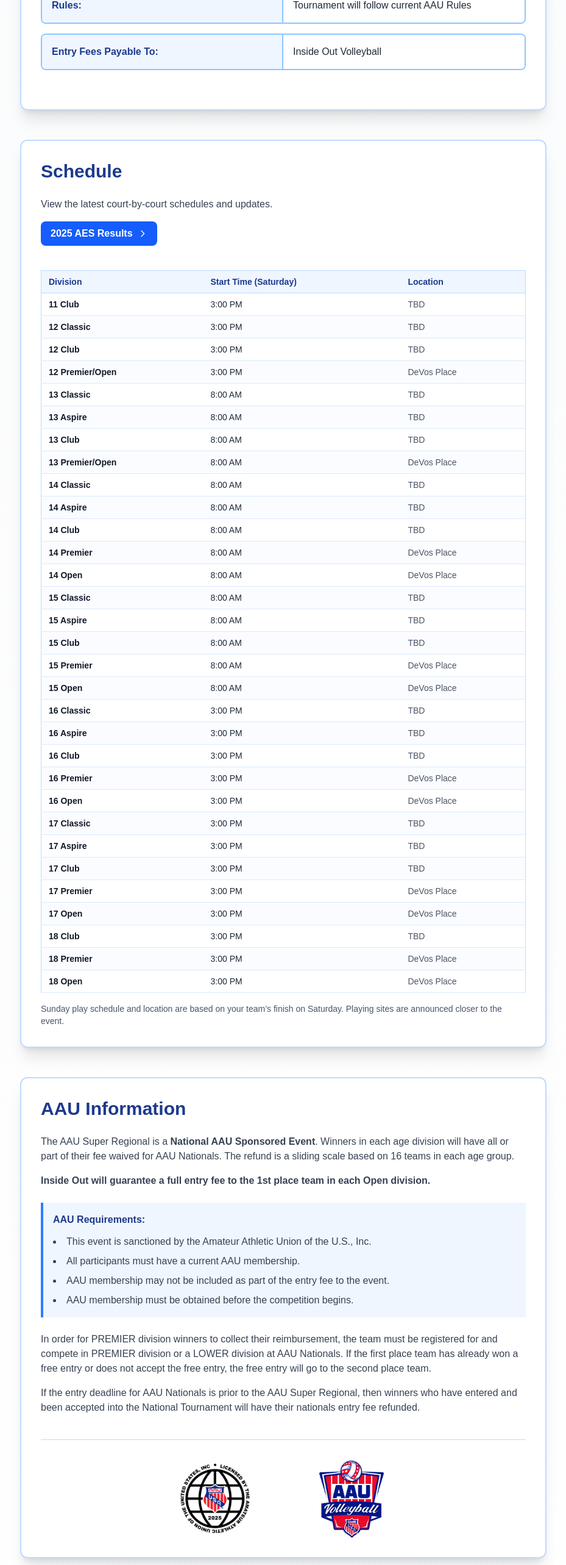
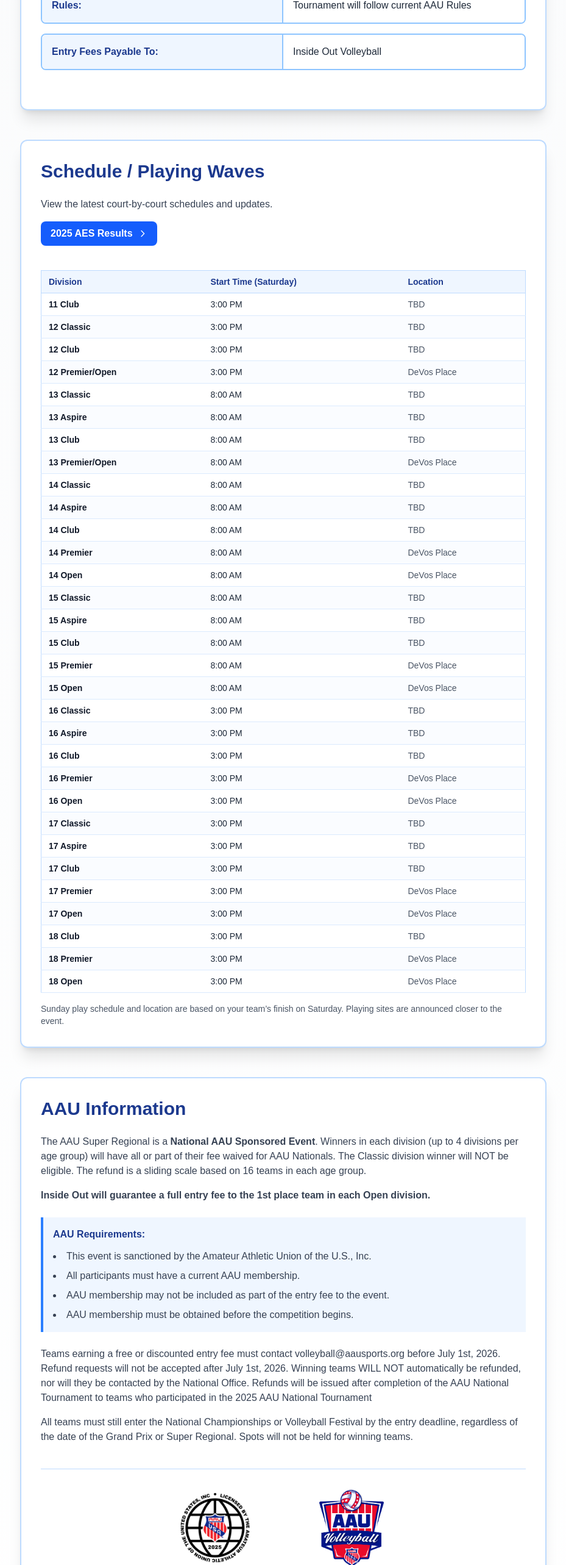
Before and after one commit to Inside-Out-Volleyball/volleyfest-web, a Next.js app: page /tournament-information in a window 1280 px wide. Shown: the part 1346-3912 px from the top of the page at 61% size, without its empty margins (175-1104 px from the left). Built offline with nearby package versions, Linux system fonts and the light colour scheme.

Commit message:
modified some tournament information

```diff
--- a/app/components/Navbar.tsx
+++ b/app/components/Navbar.tsx
@@ -2,6 +2,7 @@
 
 import Link from 'next/link';
 import { useState } from 'react';
+import { tournamentData } from '@/app/data/tournamentData';
 
 export default function Navbar() {
   const [isOpen, setIsOpen] = useState(false);
@@ -9,8 +10,8 @@ export default function Navbar() {
   const navLinks = [
     { label: 'Home', href: '/' },
     { label: 'Tournament Info', href: '/tournament-information' },
-    { label: 'Schedule', href: 'https://results.advancedeventsystems.com/event/PTAwMDAwMzY5MTY90/home', external: true },
-    { label: 'Registration', href: 'https://advancedeventsystems.com/41019', external: true },
+    { label: 'Schedule', href: '/tournament-information#schedule' },
+    { label: 'Registration', href: tournamentData.registrationUrl, external: true },
   ];
 
   return (
--- a/app/data/locations.ts
+++ b/app/data/locations.ts
@@ -21,7 +21,7 @@ export const locations: Location[] = [
   {
     name: "Grand Valley State University",
     courts: "37–44 (Fieldhouse and Rec Center)",
-    addressLines: ["1 Campus Drive", "Allendale, MI 49401"],
+    addressLines: ["4249 W Ravine Center Dr", "Allendale, MI 49401"],
     seatingAvailable: true,
     seatingText: "Bleachers – outside chairs are allowed as well",
     apparel: true,
--- a/app/locations/page.tsx
+++ b/app/locations/page.tsx
@@ -110,12 +110,6 @@ export default function LocationsPage() {
             </div>
           ))}
         </div>
-
-        <div className="mt-10 text-sm text-gray-600">
-          <p>
-            Notes summarized from the official Locations page. Details may change; check onsite signage and staff for the latest information.
-          </p>
-        </div>
       </main>
 
       <Footer />
--- a/app/page.tsx
+++ b/app/page.tsx
@@ -58,7 +58,7 @@ export default function Home() {
           />
           <Card
             title="Tickets/Admission"
-            link="https://insideout.iplextickets.com/"
+            link="https://iplexsports.com/event/dli94fTSUUPUj5ko"
           />
           <Card
             title="Locations"
--- a/app/tournament-information/page.tsx
+++ b/app/tournament-information/page.tsx
@@ -130,7 +130,7 @@ export default function TournamentInformation() {
 
         {/* Schedule Section */}
         <section id="schedule" className="bg-white border-2 border-blue-200 rounded-xl shadow-xl p-8 mb-12 scroll-mt-20">
-          <h2 className="text-2xl md:text-3xl font-bold text-blue-900 mb-6">Schedule</h2>
+          <h2 className="text-2xl md:text-3xl font-bold text-blue-900 mb-6">Schedule / Playing Waves</h2>
           <div className="space-y-4 text-gray-700">
             <p>
               View the latest court-by-court schedules and updates.
@@ -156,7 +156,7 @@ export default function TournamentInformation() {
 
           <div className="space-y-4 text-gray-700">
             <p>
-              The AAU Super Regional is a <strong>National AAU Sponsored Event</strong>. Winners in each age division will have all or part of their fee waived for AAU Nationals. The refund is a sliding scale based on 16 teams in each age group.
+              The AAU Super Regional is a <strong>National AAU Sponsored Event</strong>. Winners in each division (up to 4 divisions per age group) will have all or part of their fee waived for AAU Nationals. The Classic division winner will NOT be eligible. The refund is a sliding scale based on 16 teams in each age group.
             </p>
 
             <p>
@@ -174,11 +174,10 @@ export default function TournamentInformation() {
             </div>
 
             <p>
-              In order for PREMIER division winners to collect their reimbursement, the team must be registered for and compete in PREMIER division or a LOWER division at AAU Nationals. If the first place team has already won a free entry or does not accept the free entry, the free entry will go to the second place team.
+              Teams earning a free or discounted entry fee must contact volleyball@aausports.org before July 1st, 2026. Refund requests will not be accepted after July 1st, 2026. Winning teams WILL NOT automatically be refunded, nor will they be contacted by the National Office. Refunds will be issued after completion of the AAU National Tournament to teams who participated in the 2025 AAU National Tournament
             </p>
-
             <p>
-              If the entry deadline for AAU Nationals is prior to the AAU Super Regional, then winners who have entered and been accepted into the National Tournament will have their nationals entry fee refunded.
+              All teams must still enter the National Championships or Volleyball Festival by the entry deadline, regardless of the date of the Grand Prix or Super Regional. Spots will not be held for winning teams.
             </p>
           </div>
 
```
